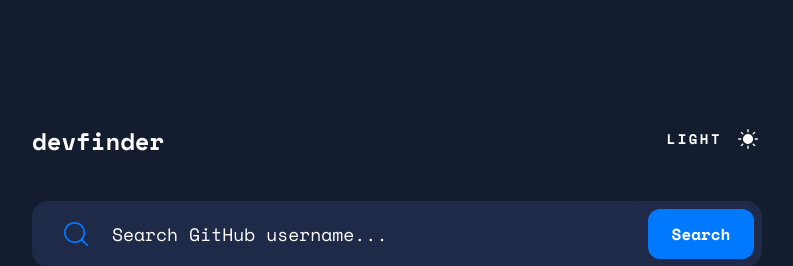
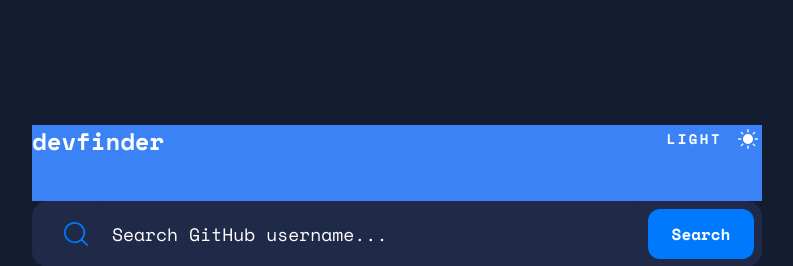
Before and after one commit to MaxAnderberg/devfinder, a React app: page / in a window 1280 px wide. Shown: the top 266 px of the page, without its empty margins (243-1036 px from the left). Built offline with nearby package versions, Linux system fonts and the light colour scheme; the HTML template or start-up script is replaced by a standard one.

Commit message:
Started adding dark/light mode

```diff
--- a/src/App.tsx
+++ b/src/App.tsx
@@ -7,7 +7,7 @@ import { GithubAPI } from "./api/GithubAPI";
 import { mockData } from "./mockdata/developer-mock.js";
 
 function App() {
-  // const [isDarkTheme, setDarkTheme] = useState(false)
+  const [darkMode, setDarkMode] = useState(false)
   const [foundSearch, setHasSearch] = useState(true);
 
   const baseURL: string = "https://api.github.com/users/";
@@ -48,12 +48,23 @@ function App() {
     searchDeveloperHandler();
   }, [searchDeveloperHandler]);
 
+  useEffect(() => {
+    if (darkMode) {
+      document.documentElement.classList.add('dark')
+    }  else {
+      document.documentElement.classList.remove('dark')
+    }
+  }, [darkMode])
+  const handleDarkMode = () => {
+   setDarkMode(!darkMode)
+  }
+
   return (
-    <div className="bg-primary-blue flex justify-center">
+    <div className="bg-primary-blue flex justify-center dark:bg-dark-primary-blue">
       <div className="flex flex-col md:justify-center items-start md:items-center h-screen md:w-3/6 bg-primary-blue sm:w-full">
         <div className="lg:w-[730px] flex justify-between w-[327px] md:w-[573px] md:bg-blue-500 mt-8">
           <p className="lowercase text-white font-bold text-2xl">Devfinder</p>
-          <div className="flex mb-12 text-white hover:text-[#90A4D4] cursor-pointer">
+          <div className="flex mb-12 text-white hover:text-[#90A4D4] cursor-pointer" onClick={() => handleDarkMode()}>
             <span className="uppercase font-bold tracking-[2.5px] mr-2 text-sm mt-1">
               Light
             </span>
--- a/tailwind.config.cjs
+++ b/tailwind.config.cjs
@@ -1,12 +1,21 @@
-/** @type {import('tailwindcss').Config} */
 module.exports = {
   content: ["./src/**/*.{js,jsx,ts,tsx}"],
+  darkMode: 'class', // Enable darkmode
   theme: {
-    extend: {},
-    backgroundColor: {
-      "primary-blue": "#141D2F",
-      "button-blue": "#0079FF",
-      "button-hover": "#60ABFF",
+    extend: {
+      colors:{
+        'primary-blue': "#141D2F",
+        'button-blue': "#0079FF",
+        'button-hover': "#60ABFF",
+        'dark-primary-blue': "#FFF",
+        'dark-button-blue': "#YourDarkButtonBlue",
+        'dark-button-hover': "#YourDarkButtonHover",
+      }
+    },
+  },
+  variants: {
+    extend: {
+      backgroundColor: ['dark']
     },
   },
   plugins: [],
```
